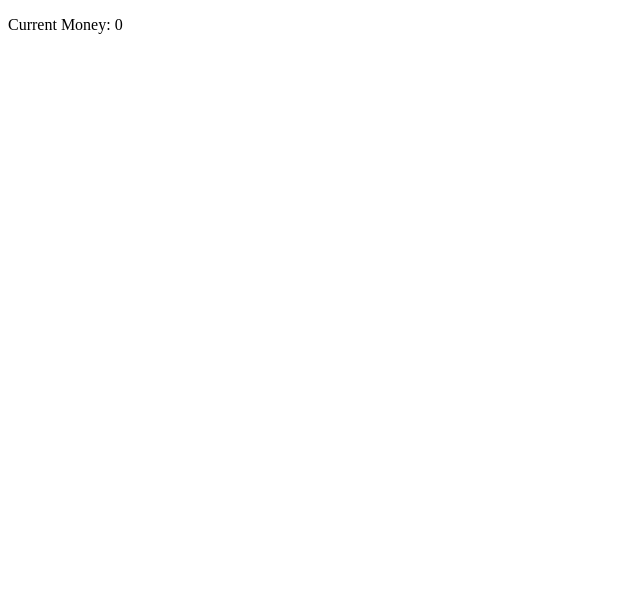
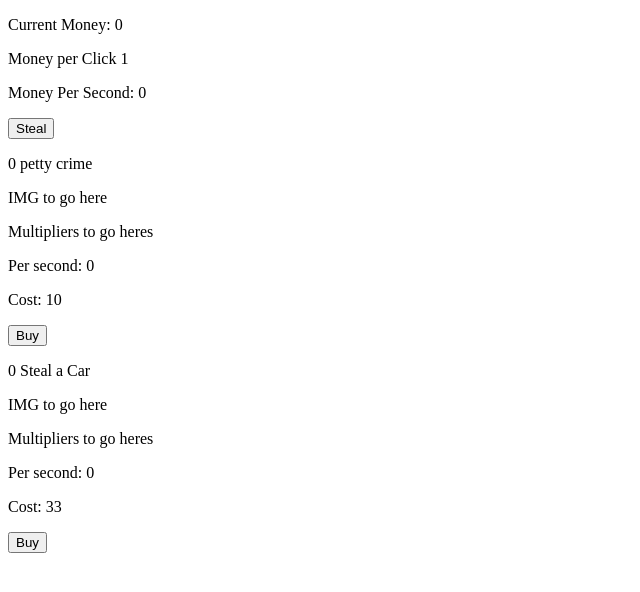
Before and after one commit to ashler2/idle-game, a React (Create React App) app: page / in a window 1280 px wide. Shown: the top 592 px of the page, without its empty margins (0-640 px from the left). Built offline with nearby package versions, Linux system fonts and the light colour scheme.

Commit message:
added upgreads section and array to map from. edited clicker and cash

```diff
--- a/src/App.js
+++ b/src/App.js
@@ -2,18 +2,57 @@ import React from "react";
 
 import "./App.css";
 import Cash from "./components/Cash";
-
+import Clicker from "./components/Clicker";
+import Upgrade from "./components/Upgrade";
+import { upgrades } from "./components/upgradesArray";
 class App extends React.Component {
   state = {
-    cash: 0
+    cash: 0,
+    clickerLevel: 0,
+    perSecond: 0,
+    buyMultiplier: 1
   };
+  componentDidMount() {
+    setInterval(this.cashPerSecond, 1000);
+  }
   render() {
     return (
       <div className="App">
-        <Cash cash={this.state.cash}></Cash>
+        <Cash
+          cash={this.state.cash}
+          cashClick={1}
+          cashSec={this.state.perSecond}
+        ></Cash>
+        <Clicker click={this.click}></Clicker>
+        <div className="upgrades">
+          {upgrades.map((item, index) => {
+            return (
+              <Upgrade
+                spend={this.spend}
+                cash={this.state.cash}
+                update={this.updatePerSecond}
+                perSecond={item.perSecond}
+                name={item.name}
+                startCost={item.startCost}
+              ></Upgrade>
+            );
+          })}
+        </div>
       </div>
     );
   }
+  click = () => {
+    this.setState({ cash: (this.state.cash += 1 + this.state.clickerLevel) });
+  };
+  spend = cost => {
+    this.setState({ cash: (this.state.cash -= cost) });
+  };
+  updatePerSecond = perSecond => {
+    this.setState({ perSecond: (this.state.perSecond += perSecond) });
+  };
+  cashPerSecond = () => {
+    this.setState({ cash: (this.state.cash += this.state.perSecond) });
+  };
 }
 
 export default App;
--- a/src/components/Cash.jsx
+++ b/src/components/Cash.jsx
@@ -4,6 +4,8 @@ const Cash = props => {
   return (
     <div>
       <p>{`Current Money: ${props.cash}`}</p>
+      <p>{`Money per Click ${props.cashClick || 0}`}</p>
+      <p>{`Money Per Second: ${props.cashSec || 0}`}</p>
     </div>
   );
 };
--- /dev/null
+++ b/src/components/Clicker.jsx
@@ -0,0 +1,11 @@
+import React from "react";
+
+const Clicker = props => {
+  return (
+    <div>
+      <button onClick={() => props.click()}>Steal</button>
+    </div>
+  );
+};
+
+export default Clicker;
--- /dev/null
+++ b/src/components/Upgrade.jsx
@@ -0,0 +1,45 @@
+// @flow
+import React from "react";
+import { async } from "q";
+
+class Upgrade extends React.Component {
+  state = {
+    quantity: 0,
+    perSecond: 0,
+    multiplier: 0,
+    name: "test",
+    cost: this.props.startCost,
+    costMultiplier: 1.2
+  };
+  render() {
+    return (
+      <div>
+        <p>{` ${this.state.quantity} ${this.props.name} `}</p>
+        <p> IMG to go here</p>
+        <p> Multipliers to go heres</p>
+        <p>{`Per second: ${this.state.perSecond} `}</p>
+        <p>{`Cost: ${this.state.cost}`}</p>
+        <button
+          onClick={() => {
+            this.buy();
+          }}
+        >
+          Buy
+        </button>
+      </div>
+    );
+  }
+  buy = async () => {
+    if (this.props.cash >= this.state.cost) {
+      this.props.spend(this.state.cost);
+      await this.setState({
+        quantity: (this.state.quantity += 1),
+        cost: Math.ceil((this.state.cost *= this.state.costMultiplier)),
+        perSecond: (this.state.perSecond += this.props.perSecond)
+      });
+      this.props.update(this.props.perSecond);
+    }
+  };
+}
+
+export default Upgrade;
--- /dev/null
+++ b/src/components/upgradesArray.js
@@ -0,0 +1,12 @@
+exports.upgrades = [
+  {
+    name: "petty crime",
+    perSecond: 1,
+    startCost: 10
+  },
+  {
+    name: "Steal a Car",
+    perSecond: 3,
+    startCost: 33
+  }
+];
```
